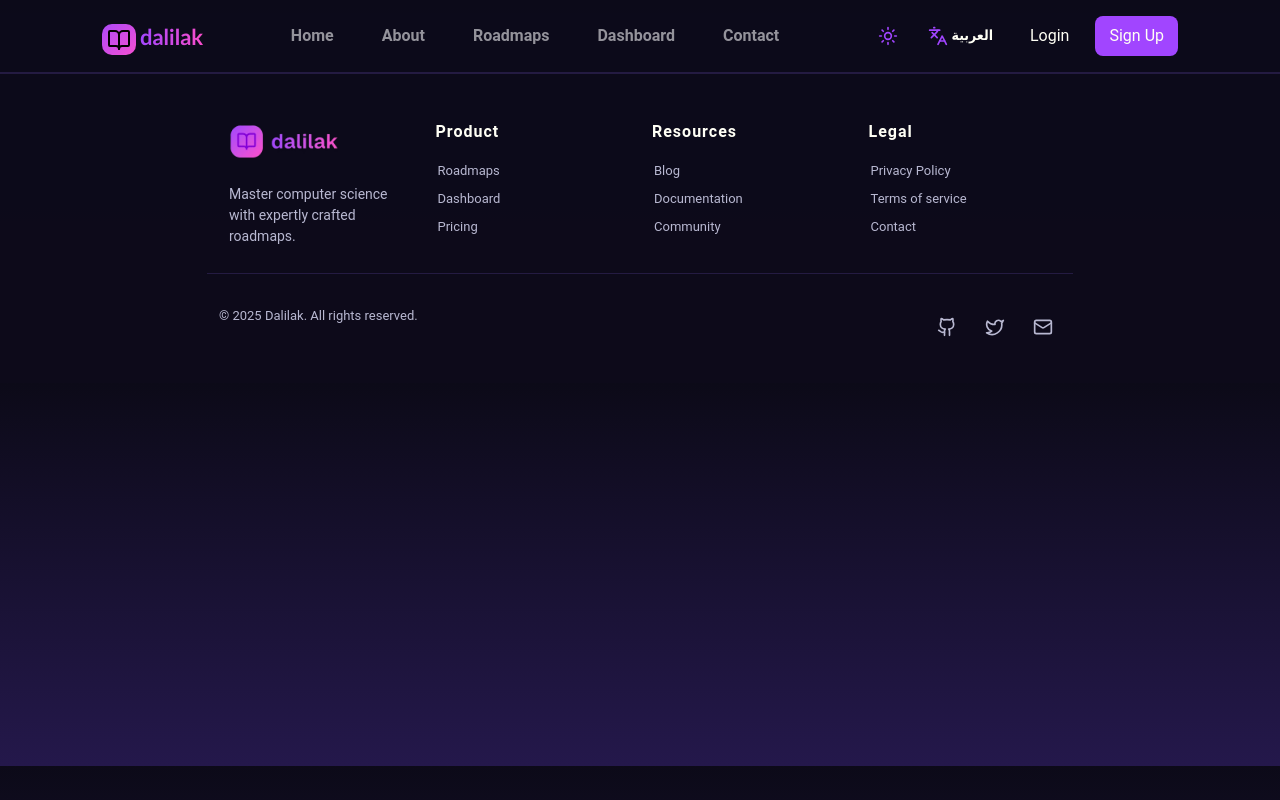
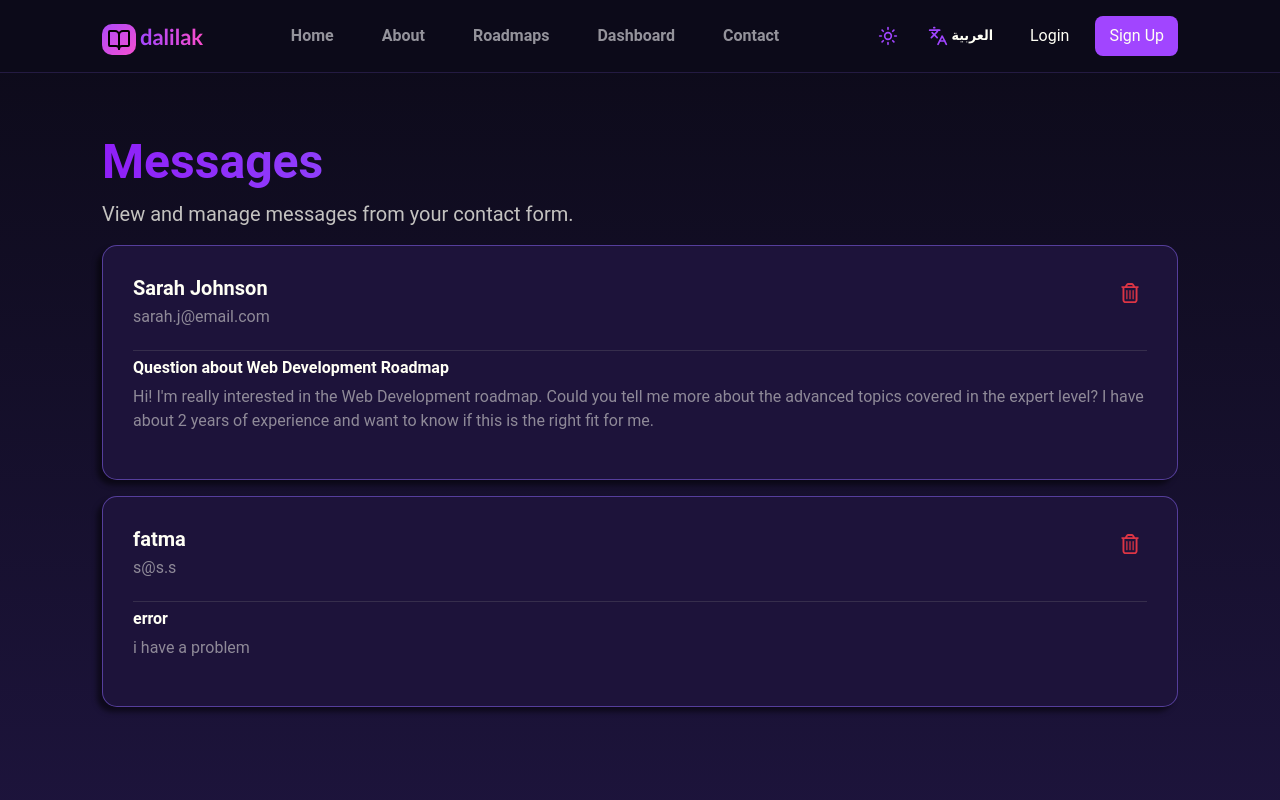
Before and after one commit to Ahmedelsharawy9520002/Dalilak, a React (Vite) app: page /messages in a window 1280 px wide. Shown: the top 800 px of the page. Built offline with nearby package versions, Linux system fonts and the light colour scheme; data requests are answered from the project's data file.

Commit message:
added messages for admin role

```diff
--- a/db.json
+++ b/db.json
@@ -147,5 +147,21 @@
       "password": "1",
       "role": "user"
     }
+  ],
+  "messages": [
+    {
+      "id": "7015",
+      "name": "fatma",
+      "email": "s@s.s",
+      "subject": "error",
+      "message": "i have a problem"
+    },
+    {
+      "id": "c5c9",
+      "name": "Sarah Johnson",
+      "email": "sarah.j@email.com",
+      "subject": "Question about Web Development Roadmap",
+      "message": "Hi! I'm really interested in the Web Development roadmap. Could you tell me more about the advanced topics covered in the expert level? I have about 2 years of experience and want to know if this is the right fit for me."
+    }
   ]
 }
--- a/src/App.jsx
+++ b/src/App.jsx
@@ -8,6 +8,7 @@ import Contact from './components/Contact';
 import Dashboard from './components/Dashboard';
 import Login from './components/Login';
 import Signup from './components/Signup';
+import Messages from './components/Messages';
 import RoadmapDetail from './components/tracks';
 import { useState, useEffect} from 'react';
 import { ToastContainer } from "react-toastify";
@@ -39,7 +40,7 @@ function App() {
 
   return (
     <>
-      {!hideNavbar && <Navbar theme={theme} switchTheme={switchTheme} currentUser={currentUser.name} />}
+      {!hideNavbar && <Navbar theme={theme} switchTheme={switchTheme} currentUser={currentUser.name} role={currentUser.role} />}
       <AnimatePresence mode="wait">
       <Routes location={location} key={location.pathname}>
         <Route path="/Home" element={<Home />} />
@@ -50,6 +51,7 @@ function App() {
         <Route path="/login" element={<Login setCurrentUser={setCurrentUser} />} />
         <Route path="/Dalilak" element={<Signup setCurrentUser={setCurrentUser} />} />
         <Route path="/tracks/:title" element={<RoadmapDetail />} />
+        <Route path="/messages" element={<Messages />} />
 
       </Routes>
       </AnimatePresence>
--- a/src/components/Contact.jsx
+++ b/src/components/Contact.jsx
@@ -2,12 +2,26 @@ import "../styles/contact.css";
 import {MdOutlineEmail,MdOutlinePhone,MdOutlineLocationOn} from "react-icons/md";
 import { useTranslation } from 'react-i18next';
 import PageWrapper from "./PageWrapper";
-
+import axios from "axios";
 
 
 
 function Contact() {
   const { t } = useTranslation();
+
+  const handleSubmit = (e)=>{
+    e.preventDefault()
+    axios
+    .post("http://localhost:3000/messages", {
+        name: e.target.name.value,
+        email: e.target.email.value,
+        subject: e.target.subject.value,
+        message: e.target.message.value
+      })
+    .then((res)=>console.log(res))
+    .catch((err)=>console.log(err))
+  }
+
   return (
     <PageWrapper>
     <div className="container contact-container py-5">
@@ -26,25 +40,25 @@ function Contact() {
           <div className="form contact-form p-4 shadow rounded-4">
             <h1 className="mb-4 contact-form-h fw-bold">{t('contact.formTitle')}</h1>
 
-            <form>
+            <form onSubmit={(e)=>handleSubmit(e)}>
               <div className="mb-3">
                 <label className="form-label">{t('contact.name')}</label>
-                <input type="text" className="form-control contact-input" placeholder={t('contact.phName')} required />
+                <input type="text" name="name" className="form-control contact-input" placeholder={t('contact.phName')} required />
               </div>
 
               <div className="mb-3">
                 <label className="form-label">{t('contact.email')}</label>
-                <input type="email" className="form-control contact-input" placeholder="your.email@example.com" required />
+                <input type="email" name="email" className="form-control contact-input" placeholder="your.email@example.com" required />
               </div>
 
               <div className="mb-3">
                 <label className="form-label">{t('contact.subject')}</label>
-                <input type="text" className="form-control contact-input" placeholder={t('contact.phSubject')} required />
+                <input type="text" name="subject" className="form-control contact-input" placeholder={t('contact.phSubject')} required />
               </div>
 
               <div className="mb-3">
                 <label className="form-label">{t('contact.message')}</label>
-                <textarea className="form-control contact-textarea" rows="4" placeholder={t('contact.phMessage')}></textarea>
+                <textarea name="message" className="form-control contact-textarea" rows="4" placeholder={t('contact.phMessage')}></textarea>
               </div>
 
               <button type="submit" className="formButton px-4 w-100 mt-4">
--- /dev/null
+++ b/src/components/Messages.jsx
@@ -0,0 +1,51 @@
+import { useEffect, useState } from 'react'
+import { FaRegTrashCan } from "react-icons/fa6";
+import '../styles/messages.css'
+import PageWrapper from "./PageWrapper";
+import axios from 'axios';
+
+function Messages() {
+
+  const [messages, setmessages] = useState([])
+
+  useEffect(()=>{
+    axios
+    .get("http://localhost:3000/messages")
+    .then((res)=>{
+      setmessages(res.data.reverse())
+      console.log(messages);
+    })
+    .catch((err)=>console.log(err))
+  }, [])
+
+  return (
+    <>
+    {/* <PageWrapper> */}
+      <div className='messagescont container'>
+        <h1 className='msgheader'>Messages</h1>
+        <p className='opacity-75 fs-5 whitetext'>View and manage messages from your contact form.</p>
+        {
+          messages.map((msg)=>(
+            <div className='msgcont mb-3'>
+              <div className='d-flex justify-content-between'>
+                <div>
+                  <h5 className='fw-bold heightfix whitetext'>{msg.name}</h5>
+                  <p className='opacity-50 heightfix whitetext'>{msg.email}</p>
+                </div>
+                <div className='trash-icon'>
+                  <FaRegTrashCan className='fs-5 text-danger' />
+                </div>
+              </div>
+              <hr className='heightfix' style={{width:"100%"}}/>
+              <p className="fw-bold heightfix whitetext">{msg.subject}</p>
+              <p className="opacity-50 whitetext">{msg.message}</p>
+            </div>
+          ))
+        }
+      </div>
+    {/* </PageWrapper> */}
+    </>
+  )
+}
+
+export default Messages
--- a/src/components/Navbar.jsx
+++ b/src/components/Navbar.jsx
@@ -13,7 +13,7 @@ import Dashboard from './Dashboard';
 import { useTranslation } from 'react-i18next';
 import { motion } from "framer-motion";
 
-function Navbar({ theme, switchTheme, currentUser }) {
+function Navbar({ theme, switchTheme, currentUser, role }) {
   const { t, i18n } = useTranslation();
 
   const toggleLanguage = () => {
@@ -33,16 +33,16 @@ function Navbar({ theme, switchTheme, currentUser }) {
           </Link>
 
           <div className="d-flex gap-5 navbar navbarwords ">
-            <div>
+            {!(role==="admin") && <div>
               <NavLink to="/Home" className={({ isActive }) => isActive ? "active-link" : ""} >
                 {t('nav.home')}
               </NavLink>
-            </div>
-            <div>
+            </div>}
+            {!(role==="admin") && <div>
               <NavLink to="/About" className={({ isActive }) => isActive ? "active-link" : ""}>
                 {t('nav.about')}
               </NavLink>
-            </div>
+            </div>}
             <div>
               <NavLink to="/Roadmaps" className={({ isActive }) => isActive ? "active-link" : ""}>
                 {t('nav.roadmaps')}
@@ -53,12 +53,18 @@ function Navbar({ theme, switchTheme, currentUser }) {
                 {t('nav.dashboard')}
               </NavLink>
             </div>
-            <div>
+            {!(role==="admin") && <div>
               <NavLink to="/Contact"className={({ isActive }) => isActive ? "active-link" : ""}>
               {t('nav.contact')}
               </NavLink>
 
-            </div>
+            </div>}
+            {(role==="admin") && <div>
+              <NavLink to="/messages"className={({ isActive }) => isActive ? "active-link" : ""}>
+                Messages
+              </NavLink>
+
+            </div>}
           </div>
           {/* <div className="d-flex align-items-center gap-2 ">
 
--- a/src/styles/contact.css
+++ b/src/styles/contact.css
@@ -23,6 +23,7 @@
     background-color: var(--contact-input-bg) !important;
     border: 0.1px solid var(--contact-input-border) !important;
     border-radius: 14px !important;
+    color: var(--p-color);
 }
 input{
     height: 54px;
@@ -91,6 +92,7 @@ h1{
 .contact-form input:focus,
 .contact-form textarea:focus {
     box-shadow: 0 0 9px rgba(138, 102, 255, 0.8);
+    color: var(--p-color);
 }
 
 
--- /dev/null
+++ b/src/styles/messages.css
@@ -0,0 +1,39 @@
+.messagescont{
+    margin-bottom: 150px;
+}
+.msgheader{
+    background: var(--home-mycolor);
+    background-clip: text;
+    -webkit-text-fill-color: transparent;
+    font-size: 300% !important;
+    font-weight: 700;
+    margin-top: 60px;
+}
+.msgcont{
+    width: 100%;
+    height: auto;
+    background-color: var(--stat-card-bg);
+    border: 1px solid var(--stat-card-border);
+    padding: 30px;
+    border-radius: 15px;
+    box-shadow: -5px 5px 5px rgba(0, 0, 0, 0.5);
+}
+.trash-icon{
+    cursor: pointer;
+    width: 35px;
+    height: 35px;
+    display: flex;
+    justify-content: center;
+    align-items: center;
+    border-radius: 10px;
+}
+.trash-icon:hover{
+    background-color: var(--Expert-bg);
+
+}
+.heightfix{
+    margin-bottom: 5px;
+}
+.whitetext{
+    color: var(--text-hover);
+}
```
